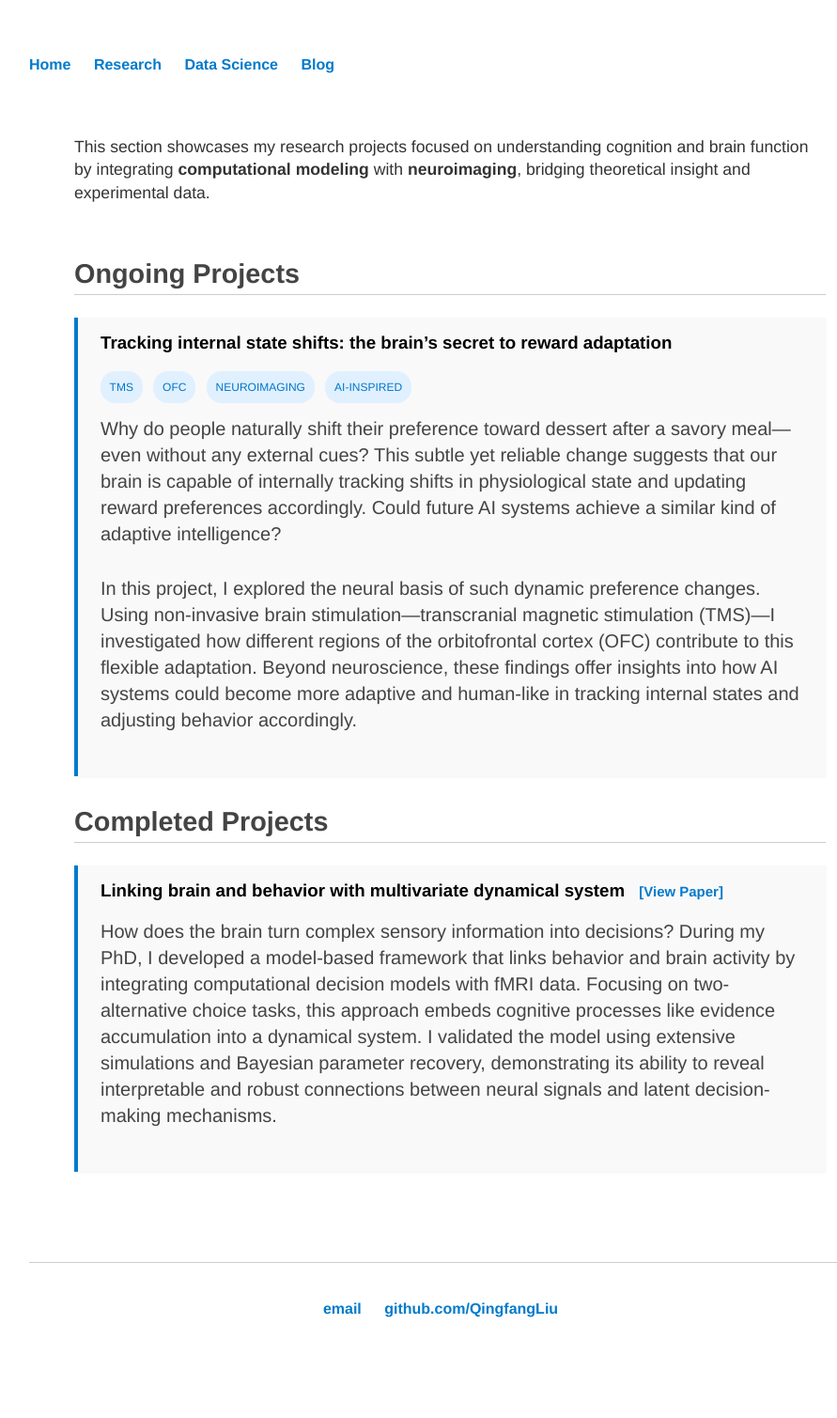
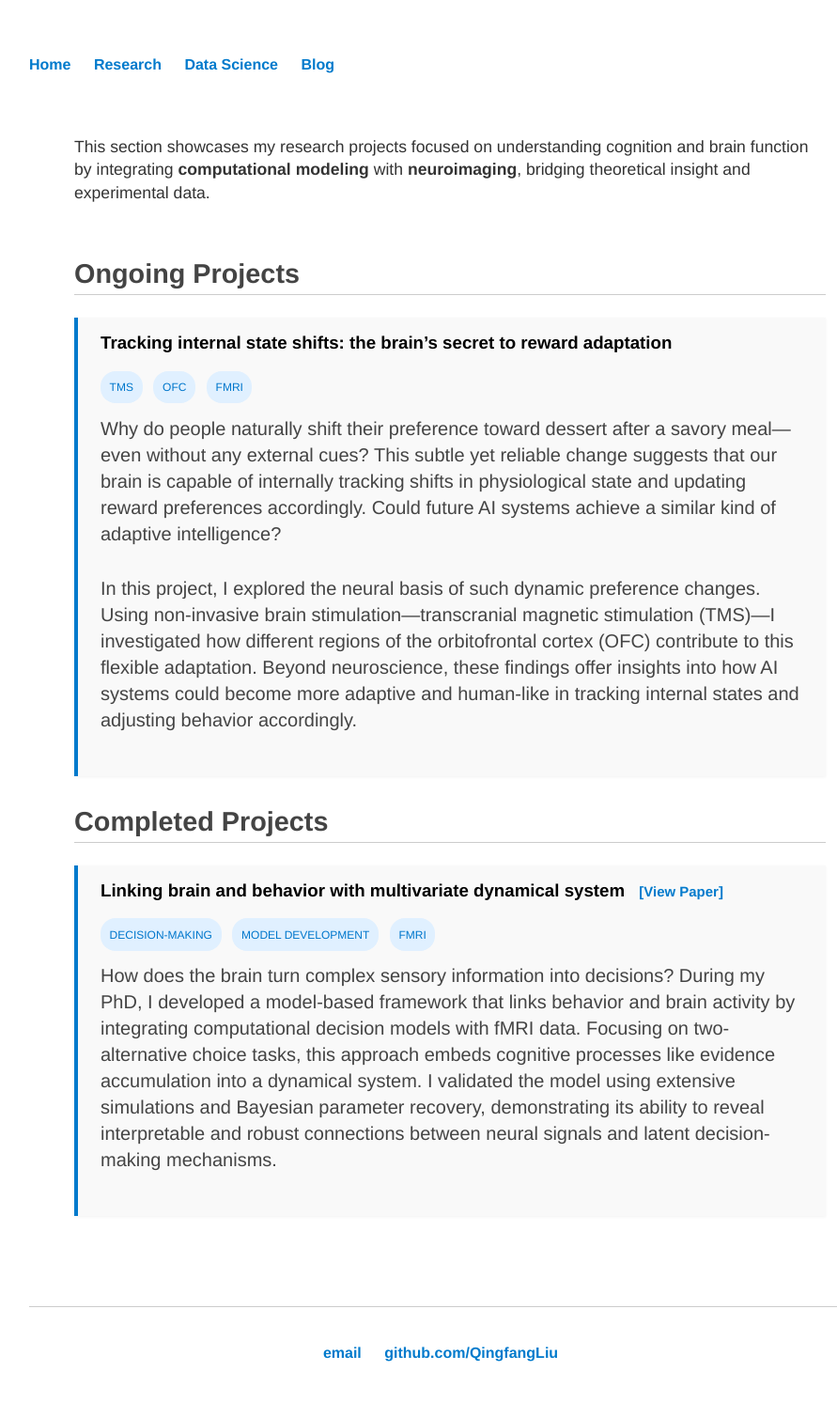
Before and after one commit to QingfangLiu/qingfangliu.github.io, a Jekyll site: the page built from Research/index.html, in a window 1280 px wide. Shown: the whole page at 94% size, without its empty margins (161-1052 px from the left). Built offline with Jekyll 4.4.1, drawn with Linux system fonts in a browser that asks for light colours; before the commit the page ends 1462 px from its top, so only the background shows below that.

Commit message:
edit label

```diff
--- a/Research/index.html
+++ b/Research/index.html
@@ -21,8 +21,7 @@ title: Research
     <p class="project-labels">
       <span class="label">TMS</span>
       <span class="label">OFC</span>
-      <span class="label">neuroimaging</span>
-      <span class="label">AI-inspired</span>
+      <span class="label">fMRI</span>
     </p>
 
     <p style="margin-top: 0.5rem; color: #444;">
@@ -40,6 +39,13 @@ title: Research
       Linking brain and behavior with multivariate dynamical system
       <a href="https://link.springer.com/article/10.1007/s42113-020-00072-0" target="_blank" style="font-size: 0.8em; margin-left: 10px; color: #007acc;">[View Paper]</a>
     </h3>
+
+    <p class="project-labels">
+      <span class="label">decision-making</span>
+      <span class="label">model development</span>
+      <span class="label">fMRI</span>
+    </p>
+
     <p style="margin-top: 0.5rem; color: #444;">
       How does the brain turn complex sensory information into decisions? During my PhD, I developed a model-based framework that links behavior and brain activity by integrating computational decision models with fMRI data. Focusing on two-alternative choice tasks, this approach embeds cognitive processes like evidence accumulation into a dynamical system. I validated the model using extensive simulations and Bayesian parameter recovery, demonstrating its ability to reveal interpretable and robust connections between neural signals and latent decision-making mechanisms.
     </p>
```
